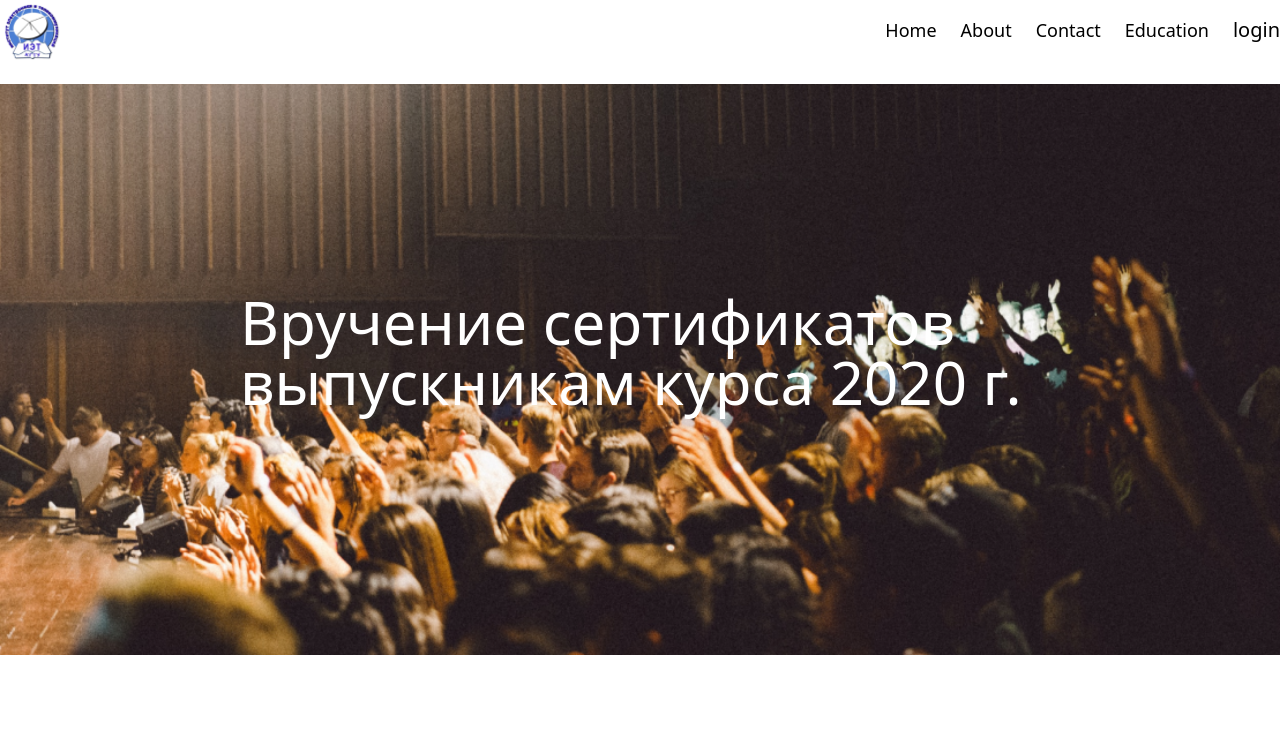
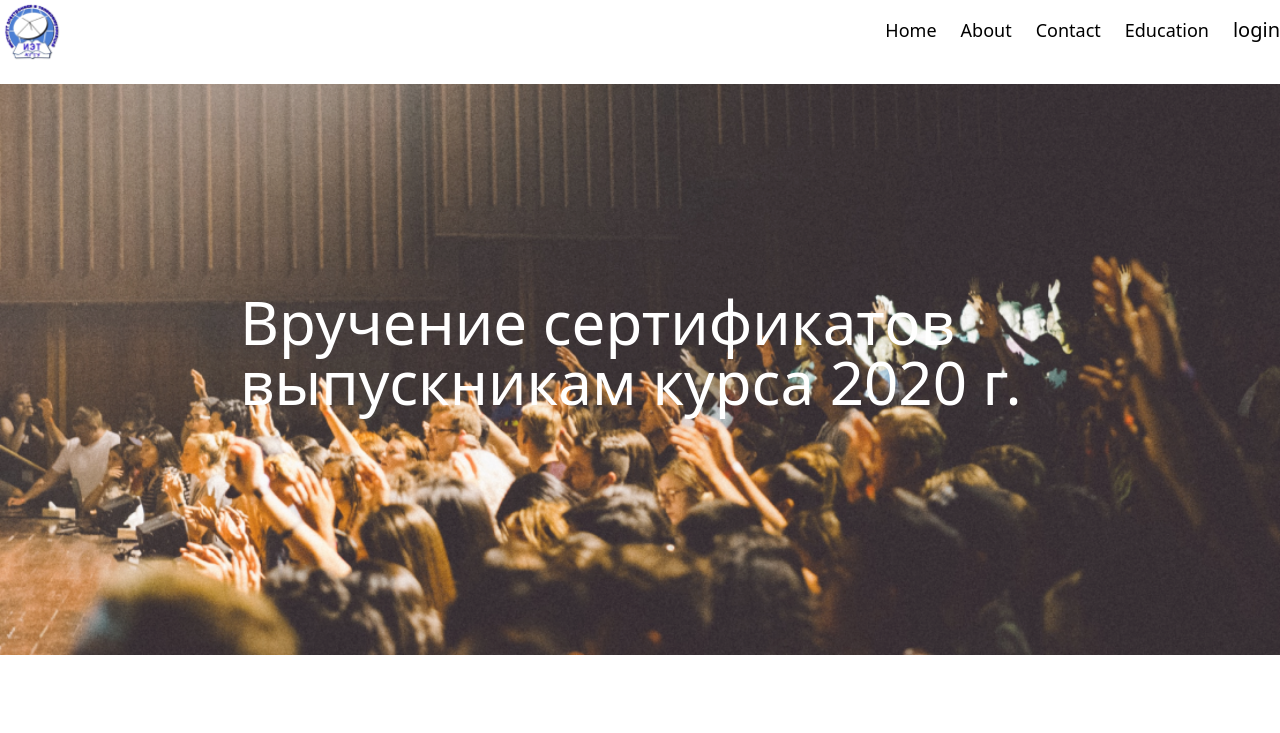
Before and after one commit to imranBappy/ERP, a React (Create React App) app in the folder client/: page / in a window 1280 px wide. Shown: the top 733 px of the page. Built offline with nearby package versions, Linux system fonts and the light colour scheme.

Commit message:
changed to nav bar

```diff
--- a/client/src/components/Bodypart.js
+++ b/client/src/components/Bodypart.js
@@ -9,7 +9,7 @@ const Bodypart = ()=>{
         <>
             <section className="mt-5 ">
                 <div className="relative container m-auto">
-                    <img src="./images/bodyFirstImg1.png" className="relative w-full" alt="" srcset="" />
+                    <img src="./images/bodyFirstImg1.png" className="relative w-full opacity-90" alt="" srcset="" />
                     <h3 className="absolute top-52 left-60  text-white text-6xl">Вручение сертификатов<br /> выпускникам курса 2020 г.</h3>
                 </div>
             </section>
@@ -39,7 +39,7 @@ const Bodypart = ()=>{
             return(
                 <>
                 <div className="w-1/3 p-6 ">
-                <img src={curEle.image} className="w-full" alt="" srcset="" />
+                <img src={curEle.image} className="w-full " alt="" srcset="" />
                 <div>
                     <h1 className="text-lg mt-3 mb-3">Вручение сертификатов<br/> выпускникам курса</h1>
                     <p className="flex justify-center mb-9">Сегодня 3 декабря 2020 года в Академии цифровых инноваций состоялось вручение сертификатов</p>
```
